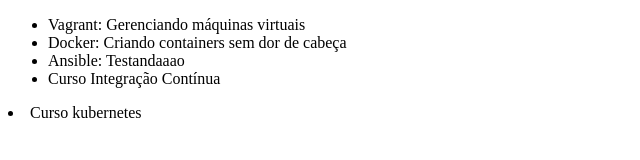
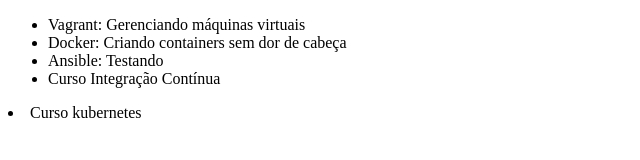
Before and after one commit to souzar1999/alura-git, a plain HTML site: page index.html in a window 1280 px wide. Shown: the full height of the page, 0-640 px from the left. Drawn offline with Linux system fonts and the light colour scheme.

Commit message:
Revert "Testando rollback"
This reverts commit 6f6829fa343a1ef4c3b937af4b502e026bdc79b7.

```diff
--- a/index.html
+++ b/index.html
@@ -9,7 +9,7 @@
     <ul>
       <li>Vagrant: Gerenciando máquinas virtuais</li>
       <li>Docker: Criando containers sem dor de cabeça</li>
-      <li>Ansible: Testandaaao</li>
+      <li>Ansible: Testando</li>
       <li>Curso Integração Contínua</li>
     </ul><li>Curso
       kubernetes
```
